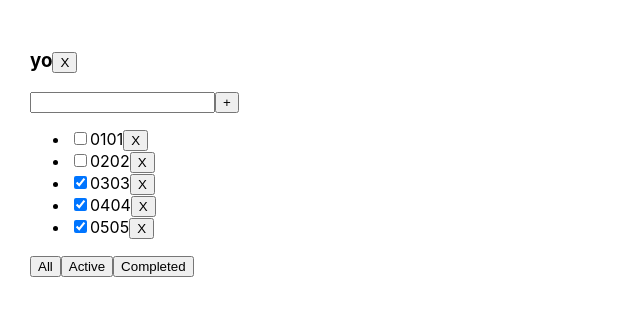
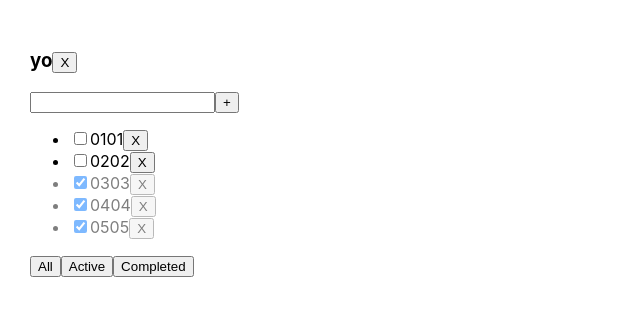
Before and after one commit to Ristretto1/inc_todolist_independent, a React (Create React App) app: page / in a window 1280 px wide. Shown: the top 316 px of the page, without its empty margins (0-640 px from the left). Built offline with nearby package versions, Linux system fonts and the light colour scheme.

Commit message:
low styling tasks

```diff
--- a/src/App.css
+++ b/src/App.css
@@ -6,3 +6,7 @@
 .App > div {
   margin-right: 50px;
 }
+
+.taskIsDone {
+  opacity: 0.5;
+}
--- a/src/components/TasksList.tsx
+++ b/src/components/TasksList.tsx
@@ -11,7 +11,7 @@
         <ul>
             {tasks.map(t => {
                 return (
-                    <li key={t.id}>
+                    <li key={t.id} className={t.isDone ? 'taskIsDone' : ''}>
                         <input
                             type="checkbox"
                             checked={t.isDone}
```
